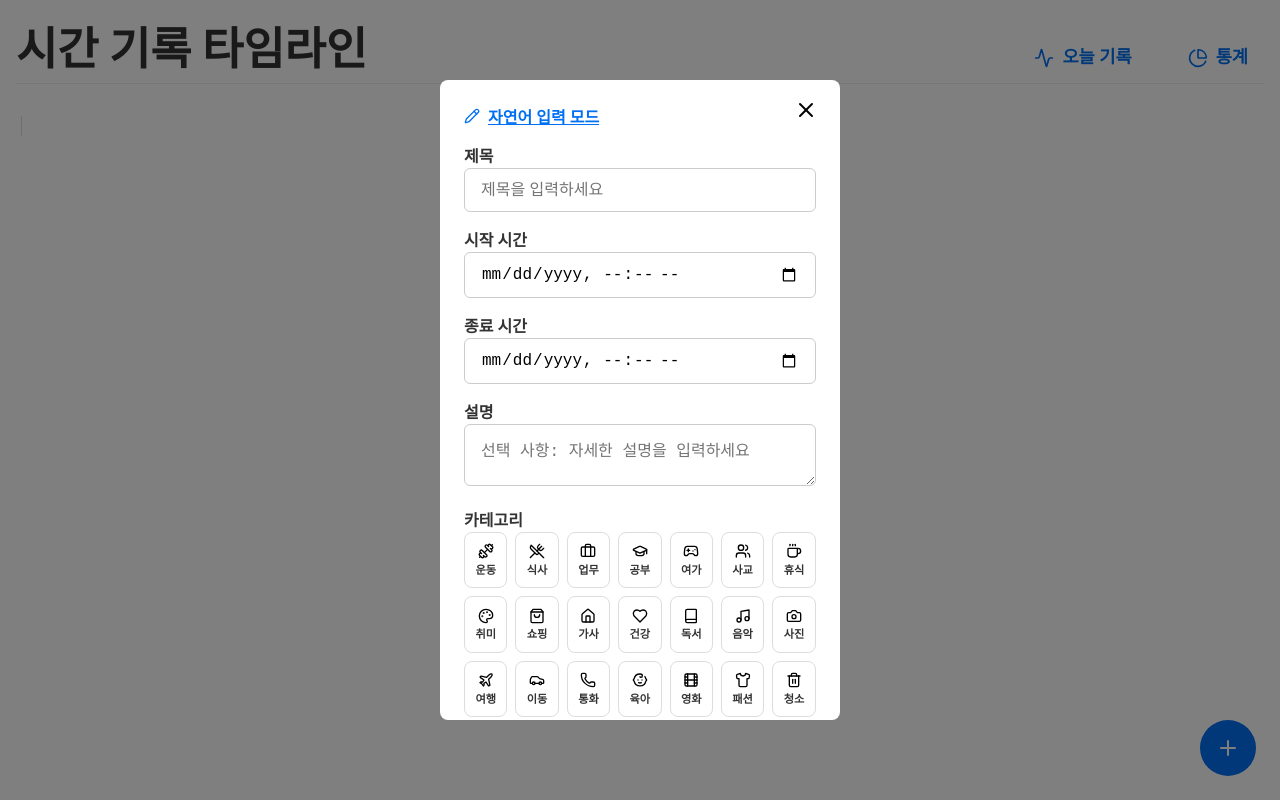
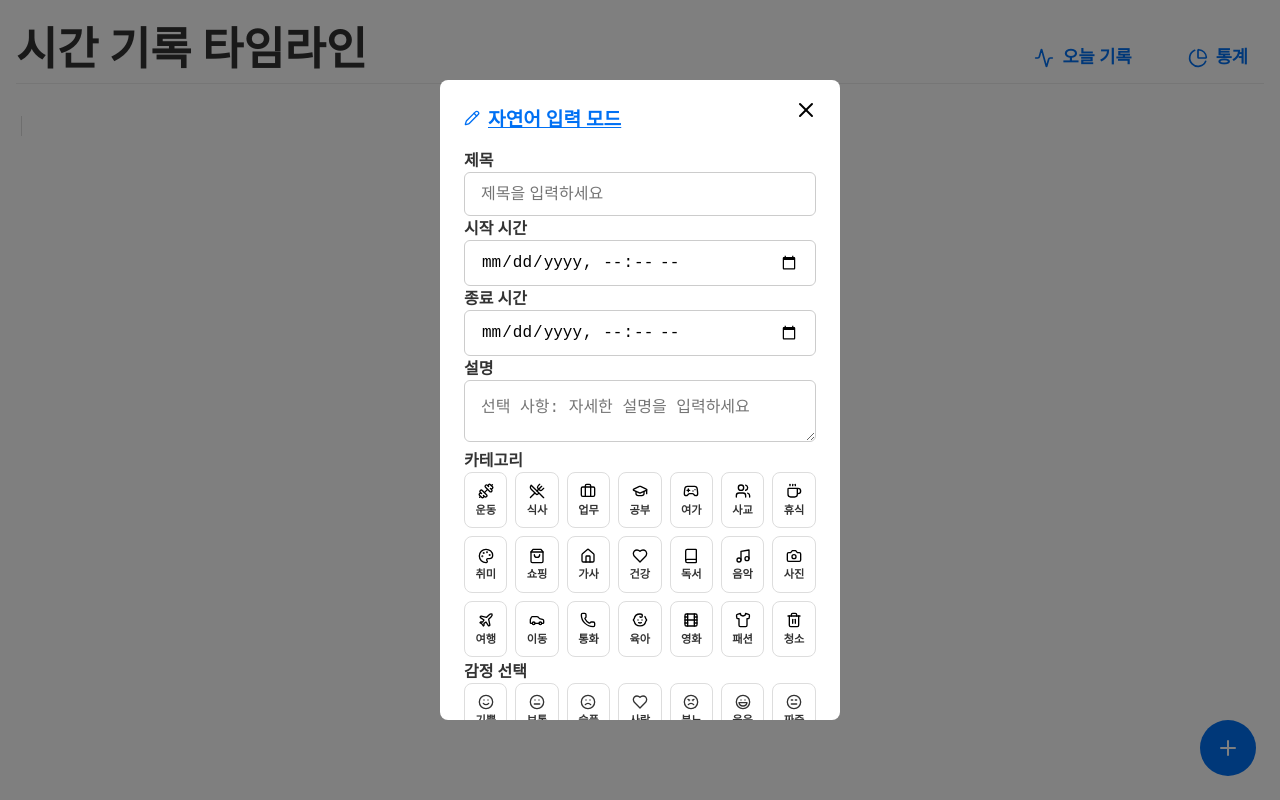
Before and after one commit to BokEumEom/time-tracker, a React (Vite) app: page / in a window 1280 px wide. Both pictures are taken after a click on the button 1228 px from the left and 748 px from the top of the page. Built offline with nearby package versions, Linux system fonts and the light colour scheme; a web font is replaced by a local one.

Commit message:
UI Update and split components

```diff
--- /dev/null
+++ b/src/components/Button.jsx
@@ -0,0 +1,14 @@
+import React from 'react';
+import styles from './Button.module.css';
+
+export default function Button({ children, type = "button", onClick, className }) {
+  return (
+    <button
+      type={type}
+      onClick={onClick}
+      className={`${styles.button} ${className || ''}`}
+    >
+      {children}
+    </button>
+  );
+}
--- /dev/null
+++ b/src/components/Button.module.css
@@ -0,0 +1,17 @@
+.button {
+  padding: 10px 20px;
+  background-color: var(--primary-color);
+  color: #fff;
+  border: none;
+  border-radius: 4px;
+  font-size: 1rem;
+  font-weight: 600;
+  cursor: pointer;
+  transition: background-color 0.3s;
+  font-family: var(--font-family);
+  margin-top: 10px;
+}
+
+.button:hover {
+  background-color: var(--primary-hover);
+}
--- a/src/components/EventForm.jsx
+++ b/src/components/EventForm.jsx
@@ -1,54 +1,30 @@
 // src/components/EventForm.jsx
 import React, { useState, useEffect } from 'react';
-import { useForm } from 'react-hook-form';
 import { Pencil } from 'lucide-react';
 import FormGroup from './FormGroup';
-import MoodSelector from './MoodSelector';
-import CategorySelector from './CategorySelector';
 import styles from './EventForm.module.css';
 import { parseNaturalLanguageInput } from '../utils/naturalLanguageParser';
+import { motion, AnimatePresence } from 'framer-motion';
+import { useEventForm } from '../hooks/useEventForm';
+import NaturalLanguageForm from './NaturalLanguageForm';
+import StandardForm from './StandardForm';
 
 export default function EventForm({ addEvent }) {
   const {
+    isNLMode,
+    nlInput,
+    setNlInput,
+    toggleMode,
     register,
     handleSubmit,
     reset,
     setValue,
     watch,
-    formState: { errors }
-  } = useForm({
-    defaultValues: {
-      title: '',
-      category: '',
-      startTime: '',
-      endTime: '',
-      description: '',
-      mood: '',
-    },
-  });
-  const [isNLMode, setIsNLMode] = useState(false);
-  const [nlInput, setNlInput] = useState('');
+    errors,
+    registerFields
+  } = useEventForm(addEvent);
 
-  useEffect(() => {
-    register('mood', { required: '감정을 선택하세요.' });
-    register('category', { required: '카테고리를 선택하세요.' });
-    register('startTime', {
-      required: '시작 시간을 입력하세요.',
-      validate: (value) => {
-        const endTime = watch('endTime');
-        return endTime && new Date(value) < new Date(endTime) || '시작 시간이 종료 시간보다 앞서야 합니다.';
-      }
-    });
-    register('endTime', {
-      required: '종료 시간을 입력하세요.',
-      validate: (value) => {
-        const startTime = watch('startTime');
-        return startTime && new Date(value) > new Date(startTime) || '종료 시간이 시작 시간보다 뒤에 있어야 합니다.';
-      }
-    });
-  }, [register, watch]);
-
-  const toggleMode = () => setIsNLMode((prev) => !prev);
+  useEffect(registerFields, [registerFields]);
 
   const onSubmit = (data) => {
     addEvent({ id: Date.now(), ...data });
@@ -106,43 +82,36 @@ export default function EventForm({ addEvent }) {
           {isNLMode ? '일반 입력 모드' : '자연어 입력 모드'}
         </button>
       </div>
-      {isNLMode ? (
-        <>
-          <FormGroup label="자연어 기록 입력" id="nlInput">
-            <textarea
-              id="nlInput"
-              value={nlInput}
-              onChange={(e) => setNlInput(e.target.value)}
-              placeholder="예: 운동, 2025-02-20T07:00, 2025-02-20T08:00, 운동, joy, 아침 조깅"
-              required
+      <AnimatePresence mode="wait">
+        <motion.div
+          key={isNLMode ? 'nl' : 'normal'}
+          initial={{ opacity: 0, height: 0, scale: isNLMode ? 0.95 : 1 }}
+          animate={{ opacity: 1, height: "auto", scale: 1 }}
+          exit={{ opacity: 0, height: 0, scale: isNLMode ? 1 : 0.95 }}
+          transition={{
+            duration: 0.3,
+            ease: "easeInOut",
+            height: { duration: 0.4 }
+          }}
+          className={styles.formContent}
+        >
+          {isNLMode ? (
+            <NaturalLanguageForm
+              nlInput={nlInput}
+              setNlInput={setNlInput}
+              onSubmit={handleNLSubmit}
             />
-          </FormGroup>
-          <button type="button" onClick={handleNLSubmit} className={styles.submitButton}>
-            추가
-          </button>
-        </>
-      ) : (
-        <>
-          {inputFields.map(renderFormField)}
-          <FormGroup label="카테고리">
-            <CategorySelector
-              value={watch('category')}
-              onChange={(value) => setValue('category', value, { shouldValidate: true })}
+          ) : (
+            <StandardForm
+              inputFields={inputFields}
+              renderFormField={renderFormField}
+              watch={watch}
+              setValue={setValue}
+              errors={errors}
             />
-            {errors.category && <span id="category-error" className={styles.error}>{errors.category.message}</span>}
-          </FormGroup>
-          <FormGroup label="감정 선택">
-            <MoodSelector
-              value={watch('mood')}
-              onChange={(value) => setValue('mood', value, { shouldValidate: true })}
-            />
-            {errors.mood && <span id="mood-error" className={styles.error}>{errors.mood.message}</span>}
-          </FormGroup>
-          <button type="submit" className={styles.submitButton}>
-            추가
-          </button>
-        </>
-      )}
+          )}
+        </motion.div>
+      </AnimatePresence>
     </form>
   );
 }
--- a/src/components/EventForm.module.css
+++ b/src/components/EventForm.module.css
@@ -13,7 +13,7 @@
   background: none;
   border: none;
   color: var(--primary-color);
-  font-size: 1rem;
+  font-size: 1.2rem;
   font-weight: 600;
   cursor: pointer;
   text-decoration: underline;
@@ -21,25 +21,3 @@
   align-items: center;
   font-family: var(--font-family);
 }
-
-.submitButton {
-  padding: 0.75rem;
-  background-color: var(--primary-color);
-  color: #fff;
-  border: none;
-  border-radius: 4px;
-  font-size: 1rem;
-  font-weight: 600;
-  cursor: pointer;
-  transition: background-color 0.3s;
-  font-family: var(--font-family);
-}
-
-.submitButton:hover {
-  background-color: var(--primary-hover);
-}
-
-.error {
-  color: red;
-  font-size: 0.8rem;
-}
--- a/src/components/EventModal.jsx
+++ b/src/components/EventModal.jsx
@@ -20,7 +20,11 @@ export default function EventModal({ isOpen, onClose, addEvent }) {
             initial={{ y: '100%', opacity: 0 }}
             animate={{ y: '0%', opacity: 1 }}
             exit={{ y: '100%', opacity: 0 }}
-            transition={{ type: "spring", damping: 25, stiffness: 120 }}
+            transition={{
+              type: "tween",
+              ease: "easeOut",
+              duration: 0.3
+            }}
           >
             <button className={styles.closeButton} onClick={onClose}>
               <X size={24} />
--- /dev/null
+++ b/src/components/NaturalLanguageForm.jsx
@@ -0,0 +1,20 @@
+import React from 'react';
+import FormGroup from './FormGroup';
+import Button from './Button';
+
+export default function NaturalLanguageForm({ nlInput, setNlInput, onSubmit }) {
+  return (
+    <>
+      <FormGroup label="자연어 기록 입력" id="nlInput">
+        <textarea
+          id="nlInput"
+          value={nlInput}
+          onChange={(e) => setNlInput(e.target.value)}
+          placeholder="예: 운동, 2025-02-20T07:00, 2025-02-20T08:00, 운동, joy, 아침 조깅"
+          required
+        />
+      </FormGroup>
+      <Button onClick={onSubmit}>추가</Button>
+    </>
+  );
+}
--- /dev/null
+++ b/src/components/StandardForm.jsx
@@ -0,0 +1,29 @@
+import React from 'react';
+import FormGroup from './FormGroup';
+import CategorySelector from './CategorySelector';
+import MoodSelector from './MoodSelector';
+import styles from './StandardForm.module.css';
+import Button from './Button';
+
+export default function StandardForm({ inputFields, renderFormField, watch, setValue, errors }) {
+  return (
+    <>
+      {inputFields.map(renderFormField)}
+      <FormGroup label="카테고리">
+        <CategorySelector
+          value={watch('category')}
+          onChange={(value) => setValue('category', value, { shouldValidate: true })}
+        />
+        {errors.category && <span className={styles.error}>{errors.category.message}</span>}
+      </FormGroup>
+      <FormGroup label="감정 선택">
+        <MoodSelector
+          value={watch('mood')}
+          onChange={(value) => setValue('mood', value, { shouldValidate: true })}
+        />
+        {errors.mood && <span className={styles.error}>{errors.mood.message}</span>}
+      </FormGroup>
+      <Button type="submit">추가</Button>
+    </>
+  );
+}
--- /dev/null
+++ b/src/components/StandardForm.module.css
@@ -0,0 +1,5 @@
+.error {
+  color: #ff0000;
+  font-size: 0.8rem;
+  margin-top: 4px;
+}
--- a/src/components/Timeline.jsx
+++ b/src/components/Timeline.jsx
@@ -39,9 +39,8 @@ export default function Timeline({ events }) {
             whileHover={{ scale: 1.02 }}
             className={styles.timelineItem}
             onClick={() => setSelectedEvent(event)}
-            // 추가적인 접근성을 위해 onKeyDown 이벤트를 추가할 수 있습니다.
             onKeyDown={(e) => e.key === 'Enter' && setSelectedEvent(event)}
-            tabIndex={0} // focus 가능하게 설정
+            tabIndex={0}
           >
             <motion.div className={styles.content}>
               <div className={styles.mainLine}>
@@ -65,7 +64,13 @@ export default function Timeline({ events }) {
                 )}
               </div>
               {event.description && (
-                <div className={`${styles.description} ${expandedIds.has(event.id) ? styles.expanded : ''}`}>
+                <div
+                  className={`${styles.description} ${expandedIds.has(event.id) ? styles.expanded : ''}`}
+                  onClick={(e) => {
+                    e.stopPropagation(); // 이벤트 버블링 방지
+                    toggleDescription(event.id);
+                  }}
+                >
                   {event.description}
                 </div>
               )}
--- /dev/null
+++ b/src/hooks/useEventForm.js
@@ -0,0 +1,58 @@
+import { useState } from 'react';
+import { useForm } from 'react-hook-form';
+
+const defaultValues = {
+  title: '',
+  category: '',
+  startTime: '',
+  endTime: '',
+  description: '',
+  mood: '',
+};
+
+export const useEventForm = (addEvent) => {
+  const [isNLMode, setIsNLMode] = useState(false);
+  const [nlInput, setNlInput] = useState('');
+
+  const {
+    register,
+    handleSubmit,
+    reset,
+    setValue,
+    watch,
+    formState: { errors }
+  } = useForm({ defaultValues });
+
+  const registerFields = () => {
+    register('mood', { required: '감정을 선택하세요.' });
+    register('category', { required: '카테고리를 선택하세요.' });
+    register('startTime', {
+      required: '시작 시간을 입력하세요.',
+      validate: (value) => {
+        const endTime = watch('endTime');
+        return endTime && new Date(value) < new Date(endTime) || '시작 시간이 종료 시간보다 앞서야 합니다.';
+      }
+    });
+    register('endTime', {
+      required: '종료 시간을 입력하세요.',
+      validate: (value) => {
+        const startTime = watch('startTime');
+        return startTime && new Date(value) > new Date(startTime) || '종료 시간이 시작 시간보다 뒤에 있어야 합니다.';
+      }
+    });
+  };
+
+  return {
+    isNLMode,
+    nlInput,
+    setNlInput,
+    toggleMode: () => setIsNLMode(prev => !prev),
+    register,
+    handleSubmit,
+    reset,
+    setValue,
+    watch,
+    errors,
+    registerFields
+  };
+};
```
